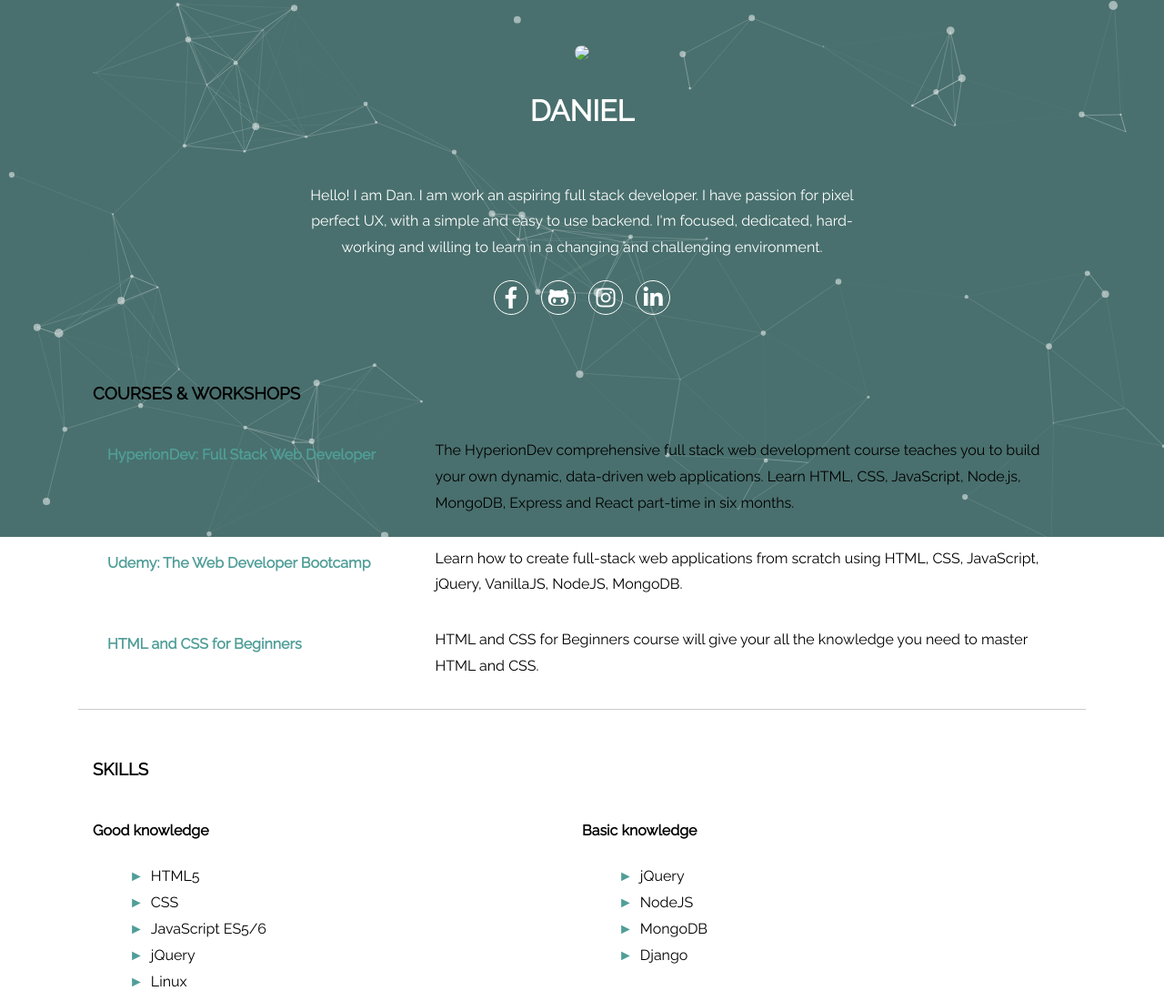
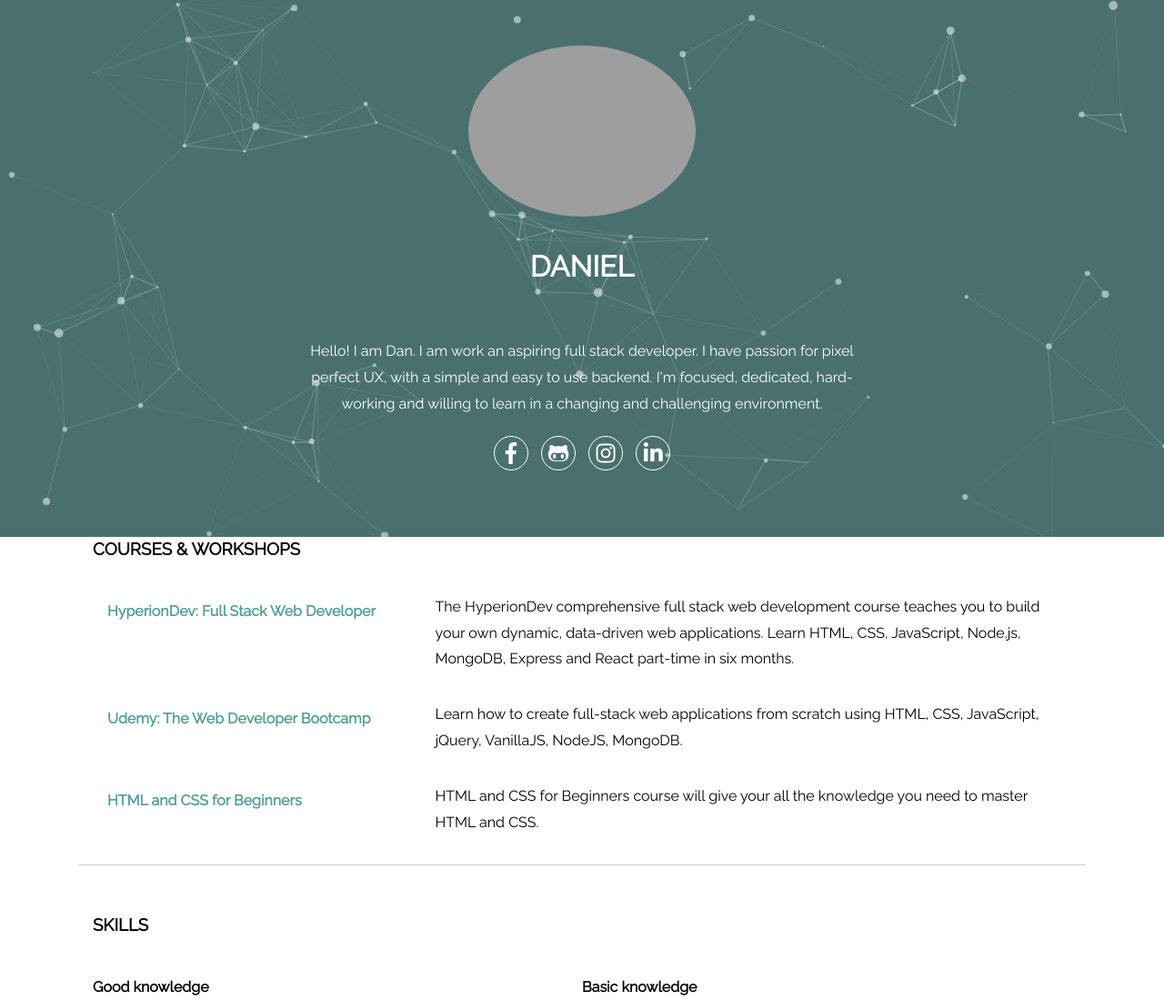
Before and after one commit to danleitch/Daniel_Leitch_CV, a plain HTML site: page index.html in a window 1280 px wide. Shown: the top 1100 px of the page at 91% size. Drawn offline with nearby package versions, Linux system fonts and the light colour scheme; the site is published under a folder, as on GitHub Pages, so addresses that start at the root find nothing.

Commit message:
Update index.html

```diff
--- a/index.html
+++ b/index.html
@@ -18,7 +18,7 @@
   <div>
     <header>
       <div id="particles-js"></div>
-      <img src="/img/avatar.JPG" />
+      <img src="img/avatar.JPG" />
       <div>
         <h1>Daniel
           <span class="typer" id="main" data-words=" is Coding in, HTML ,CSS,Javascript 😎, Leitch" data-delay="100"
```
